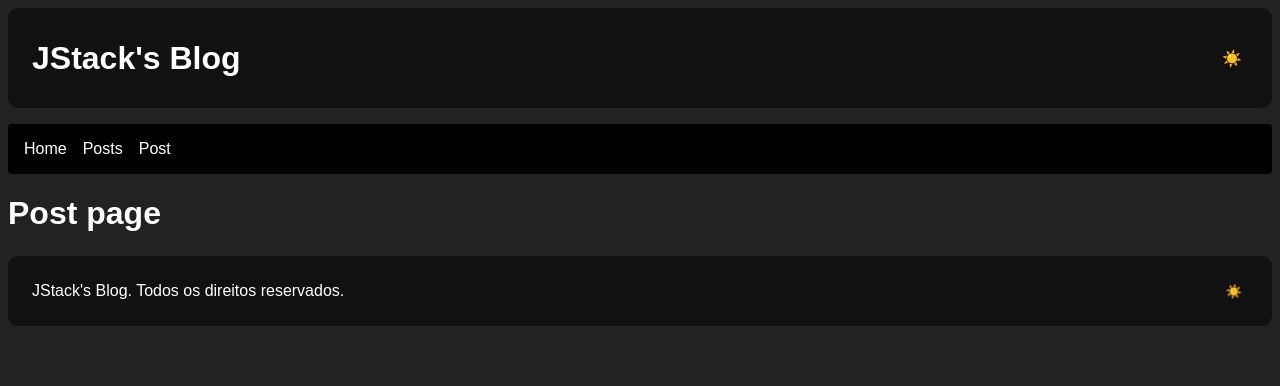
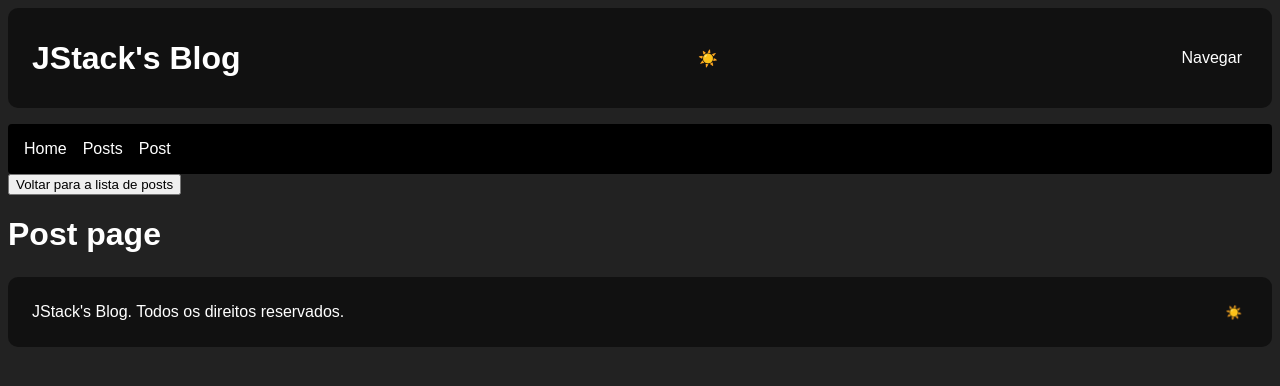
Before and after one commit to andersonkaiti/react-fundamentos, a React app: page /posts/123 in a window 1280 px wide. Shown: the top 386 px of the page. Built offline with nearby package versions, Linux system fonts and the light colour scheme; the HTML template or start-up script is replaced by a standard one.

Commit message:
:sparkles: feat(Header,Post): add programmatic navigation buttons to function and class components Header and Post

```diff
--- a/src/components/Header/index.jsx
+++ b/src/components/Header/index.jsx
@@ -1,8 +1,16 @@
+import { useHistory } from 'react-router-dom'
 import { useTheme } from '../../contexts/ThemeProvider'
 import { Container } from './styles'
 
 export default function Header() {
   const { theme, onToggleTheme } = useTheme()
+
+  const history = useHistory()
+
+  function handleNavigate() {
+    // O history é um array que contém a lista de URLs visitadas, então o .push() adiciona uma nova URL na lista
+    history.push('/posts')
+  }
 
   return (
     <Container>
@@ -10,6 +18,9 @@ export default function Header() {
       <button onClick={onToggleTheme} type="button">
         {theme === 'dark' ? '☀️' : '🌙'}
       </button>
+      <button onClick={handleNavigate} style={{ color: '#fff' }} type="button">
+        Navegar
+      </button>
     </Container>
   )
 }
--- a/src/pages/Post/index.jsx
+++ b/src/pages/Post/index.jsx
@@ -4,26 +4,21 @@ export default class Post extends Component {
   constructor(props) {
     super(props)
 
-    // Para não recalcular uma nova instancia do URLSearchParams toda vez que o componente renderizar em class components, basta fazer isso no método construtor:
     this.queryParams = new URLSearchParams(this.props.location.search)
   }
 
+  handleNavigate = () => {
+    this.props.history.push('/posts')
+  }
+
   render() {
-    console.log(this.props.match.params)
-    console.log(this.queryParams.get('meuQueryParam'))
-
-    return <h1>Post page</h1>
+    return (
+      <>
+        <button onClick={this.handleNavigate} type="button">
+          Voltar para a lista de posts
+        </button>
+        <h1>Post page</h1>
+      </>
+    )
   }
 }
-
-// export default function Post() {
-//   const params = useParams()
-//   const { search } = useLocation()
-
-//   const queryParams = useMemo(() => new URLSearchParams(search), [search])
-
-//   console.log(params)
-//   console.log(queryParams.get('meuQueryParam'))
-
-//   return <h1>Post page</h1>
-// }
```
